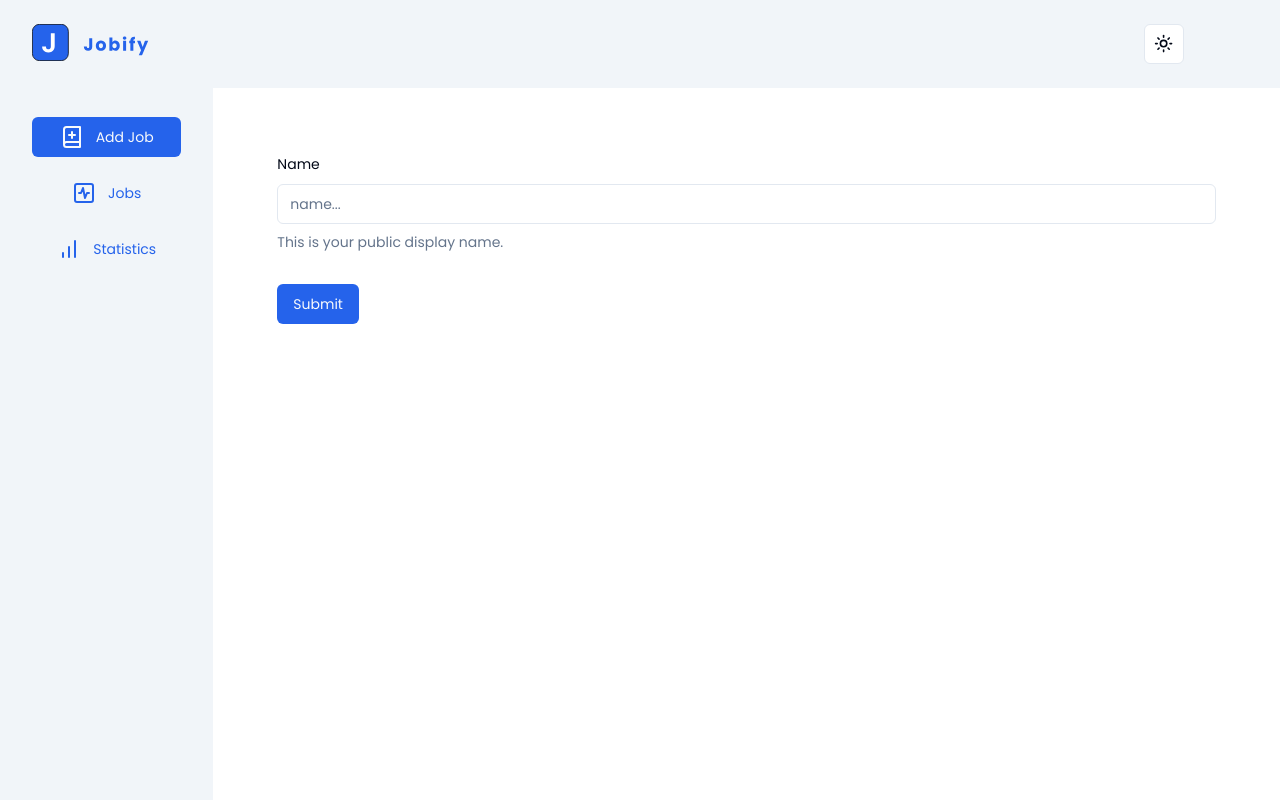
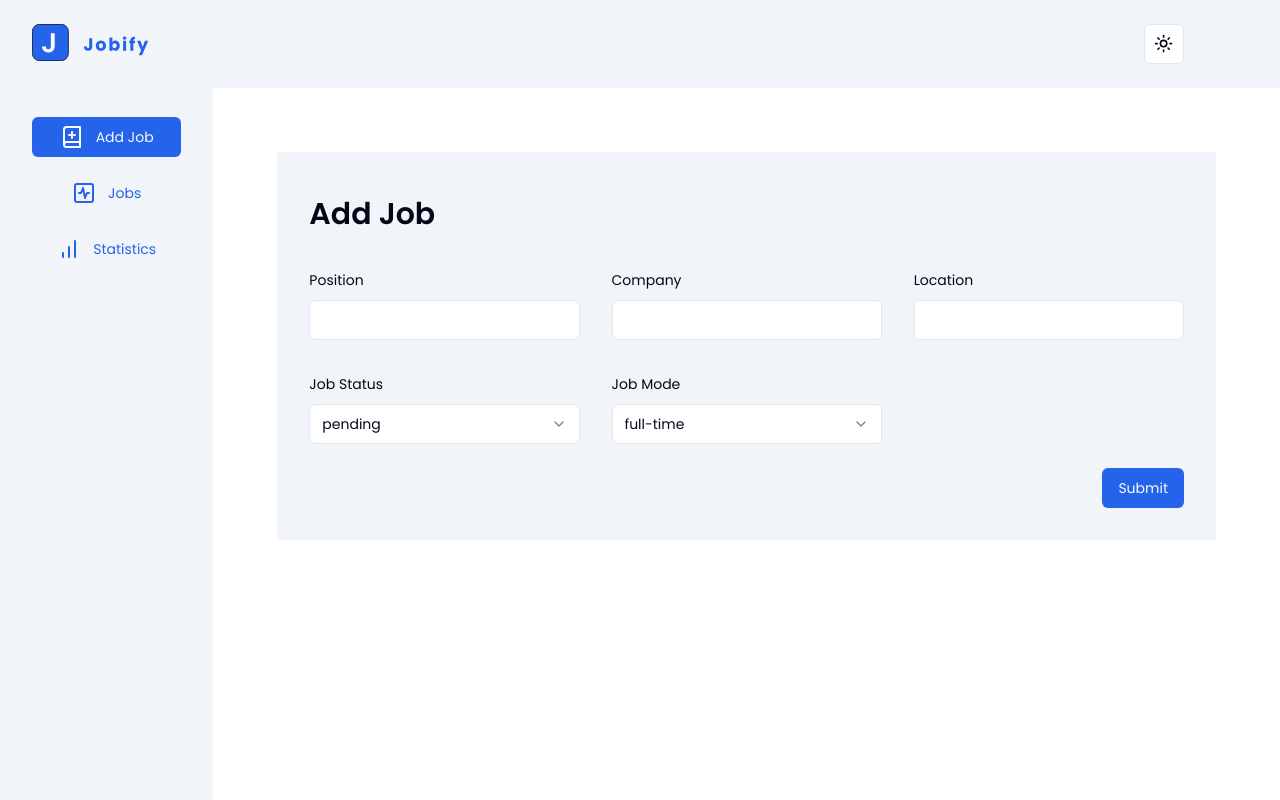
Before and after one commit to samincgs/jobify, a Next.js app: page /add-job in a window 1280 px wide. Built offline with nearby package versions, Linux system fonts and the light colour scheme.

Commit message:
add job form is now done, now need to add a functionality

```diff
--- a/components/create-job-form.tsx
+++ b/components/create-job-form.tsx
@@ -4,55 +4,55 @@ import { zodResolver } from '@hookform/resolvers/zod';
 import { useForm } from 'react-hook-form';
 
 import { Button } from '@/components/ui/button';
-import {
-  Form,
-  FormControl,
-  FormDescription,
-  FormField,
-  FormItem,
-  FormLabel,
-  FormMessage,
-} from '@/components/ui/form';
-import { Input } from '@/components/ui/input';
-
-const formSchema = z.object({
-  name: z.string().min(2, {
-    message: 'name is required',
-  }),
-});
+import { Form } from '@/components/ui/form';
+import { JobMode, JobStatus, jobSchema } from '@/utils/types';
+import { CustomFormField, CustomFormSelect } from './form-components';
 
 export const CreateJobForm = () => {
-  const form = useForm<z.infer<typeof formSchema>>({
-    resolver: zodResolver(formSchema),
+  const form = useForm<z.infer<typeof jobSchema>>({
+    resolver: zodResolver(jobSchema),
     defaultValues: {
-      name: '',
+      position: '',
+      company: '',
+      location: '',
+      status: JobStatus.Pending,
+      mode: JobMode.FullTime,
     },
   });
 
-  const onSubmit = (values: z.infer<typeof formSchema>) => {
+  const onSubmit = (values: z.infer<typeof jobSchema>) => {
     console.log(values);
   };
 
   return (
     <Form {...form}>
-      <form onSubmit={form.handleSubmit(onSubmit)} className='space-y-8'>
-        <FormField
-          control={form.control}
-          name='name'
-          render={({ field }) => (
-            <FormItem>
-              <FormLabel>Name</FormLabel>
-              <FormControl>
-                <Input placeholder='name...' {...field} />
-              </FormControl>
-              <FormDescription>
-                This is your public display name.
-              </FormDescription>
-              <FormMessage />
-            </FormItem>
-          )}
-        />
-        <Button type='submit'>Submit</Button>
+      <form
+        onSubmit={form.handleSubmit(onSubmit)}
+        className='bg-muted p-8 rounded'
+      >
+        <h2 className='font-semibold text-3xl leading-loose capitalize mb-6'>
+          Add Job
+        </h2>
+        <div className='grid md:grid-cols-2 lg:grid-cols-3 gap-8'>
+          <CustomFormField name='position' control={form.control} />
+          <CustomFormField name='company' control={form.control} />
+          <CustomFormField name='location' control={form.control} />
+          <CustomFormSelect
+            name='status'
+            control={form.control}
+            items={Object.values(JobStatus)}
+            labelText='Job Status'
+          />
+          <CustomFormSelect
+            name='mode'
+            control={form.control}
+            items={Object.values(JobMode)}
+            labelText='Job Mode'
+          />
+        </div>
+        <div className='flex items-center justify-end mt-6'>
+          <Button type='submit'>Submit</Button>
+        </div>
       </form>
     </Form>
   );
--- a/components/form-components.tsx
+++ b/components/form-components.tsx
@@ -6,16 +6,15 @@ import {
   FormItem,
   FormLabel,
   FormMessage,
-} from './ui/form';
-import { Input } from './ui/input';
+} from '@/components/ui/form';
+import { Input } from '@/components/ui/input';
 import {
   Select,
   SelectContent,
   SelectItem,
   SelectTrigger,
   SelectValue,
-} from './ui/select';
-import Link from 'next/link';
+} from '@/components/ui/select';
 
 interface CustomFormFieldProps {
   name: string;
@@ -40,7 +39,6 @@ export const CustomFormField = ({ name, control }: CustomFormFieldProps) => {
           <FormControl>
             <Input {...field} />
           </FormControl>
-          <FormDescription>This is your public display name.</FormDescription>
           <FormMessage />
         </FormItem>
       )}
```
